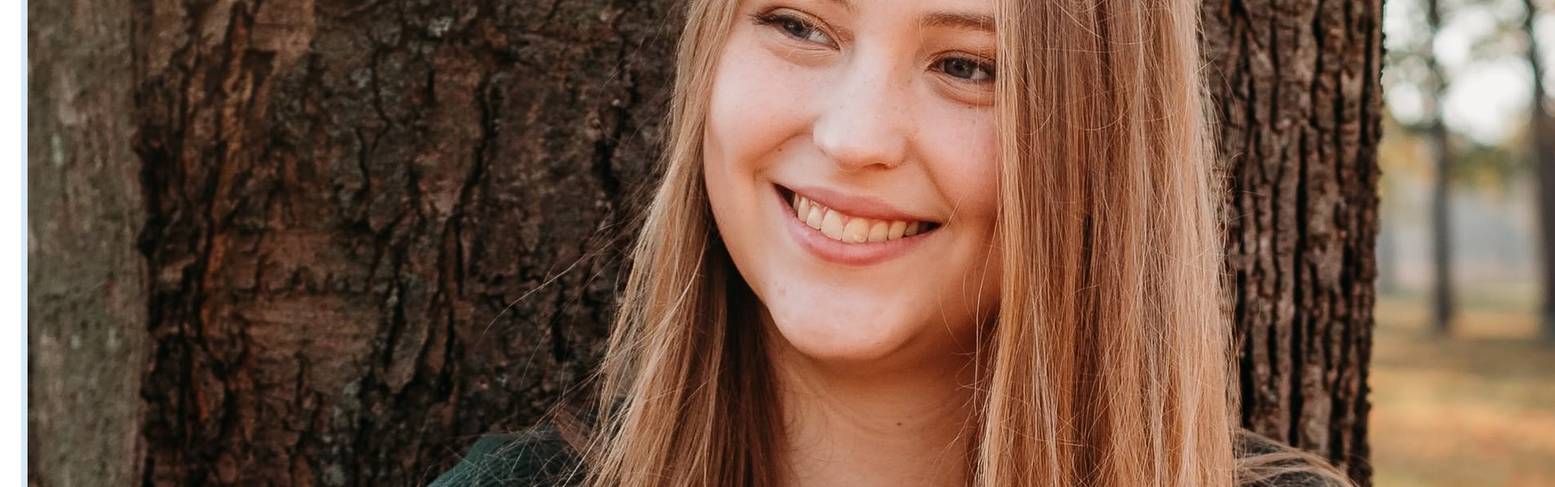
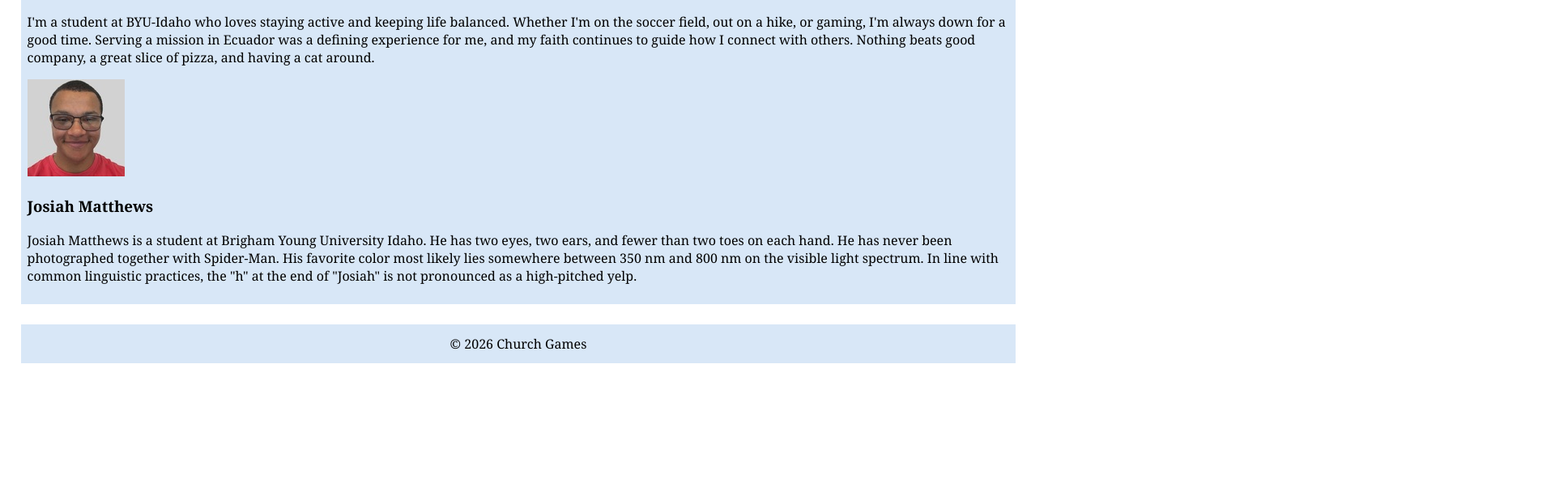
Before and after one commit to Shadey707/Church-Game-Website, a plain HTML site: page creators.html in a window 1280 px wide. Shown: the part 907-1509 px from the top of the page at 81% size, 1920 px wide, since content can reach past the window. After the commit the page ends 1382 px from the top, so only its background shows below. Drawn offline with Linux system fonts and the light colour scheme.

Commit message:
fixed typo, added temporary <style> tag on Creators page

```diff
--- a/creators.html
+++ b/creators.html
@@ -7,6 +7,14 @@
     <title></title>
     <link rel="stylesheet" href="styles.css">
 </head>
+
+<!-- Below style to be integrated into CSS file; atn. David -->
+<style>
+    img {
+        width: 120px;
+        height: 120px;
+    }
+</style>
 
 <body>
 
@@ -64,7 +72,7 @@
                 <h3>Josiah Matthews</h3>
                 <p>Josiah Matthews is a student at Brigham Young University Idaho. He has two eyes, two ears, and fewer
                     than two toes on each hand. He has never been photographed together with Spider-Man. His favorite
-                    color most likely lies somewhere between 350nm and 800 nm on the visible light spectrum. In line
+                    color most likely lies somewhere between 350 nm and 800 nm on the visible light spectrum. In line
                     with common linguistic practices, the "h" at the end of "Josiah" is not pronounced as a high-pitched
                     yelp.</p>
             </section>
```
